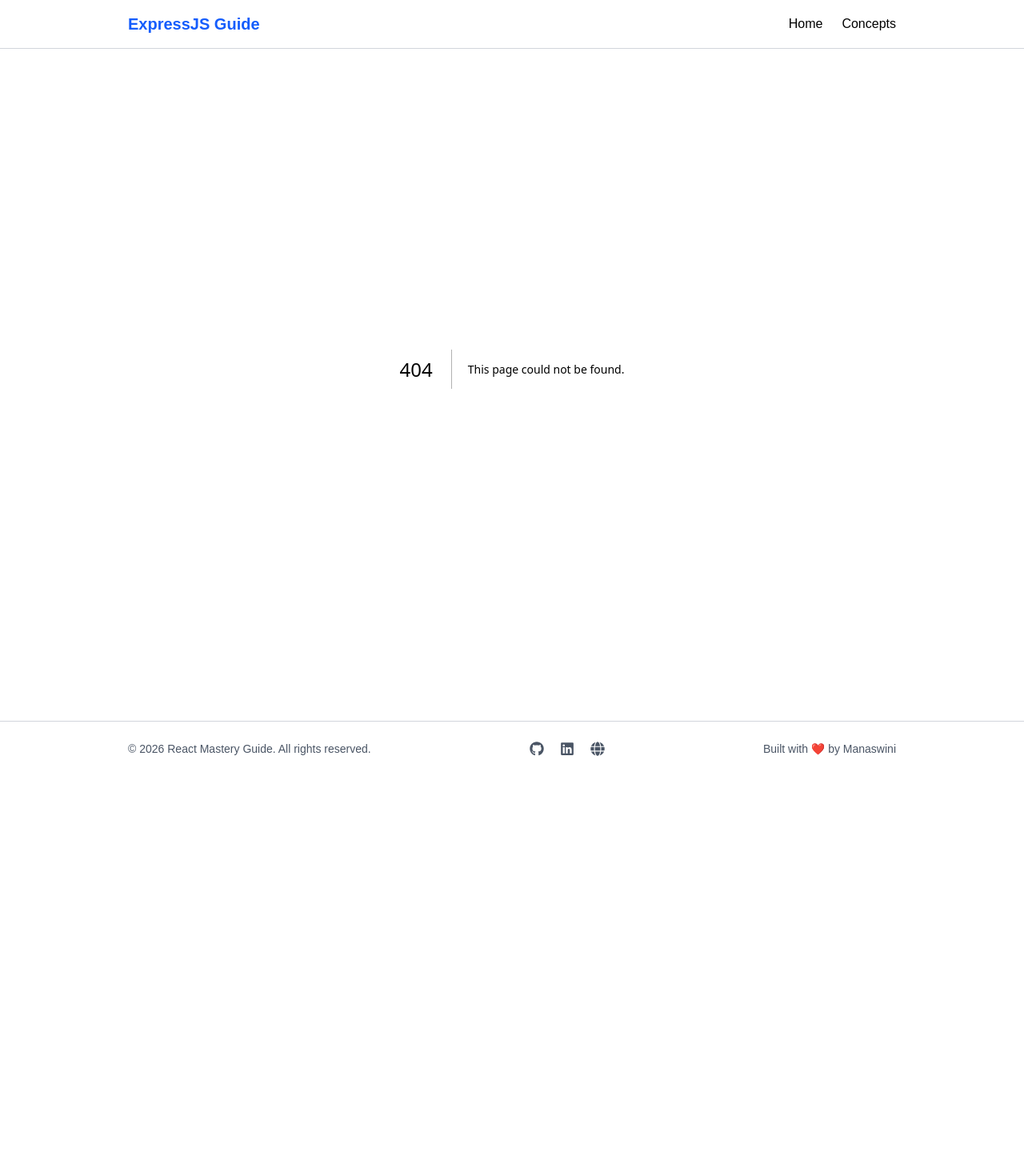
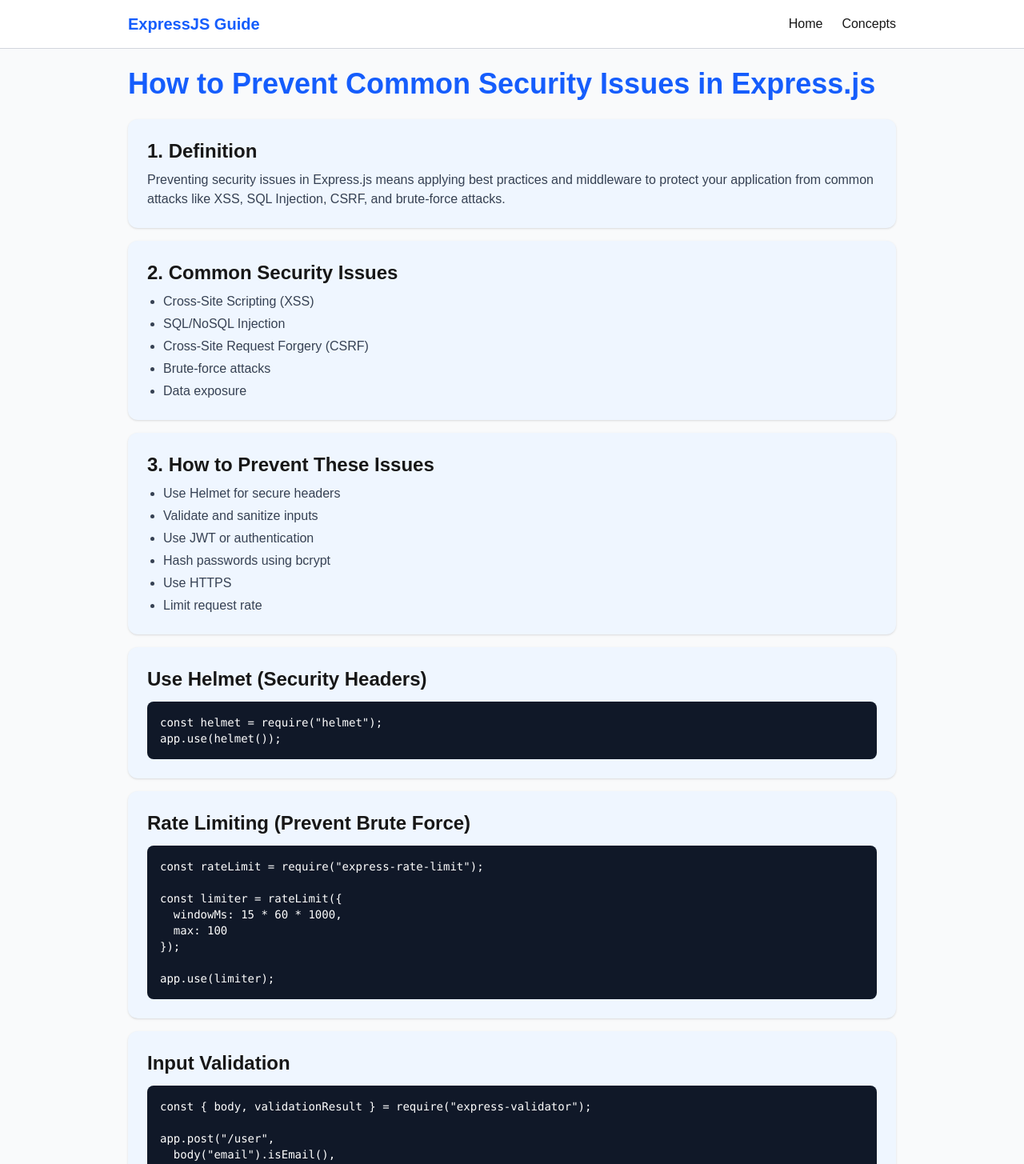
Before and after one commit to Monisasmal/ExpressJS-Concept, a Next.js app: page /concepts/PreventSecurityIssues in a window 1280 px wide. Before the commit this address had no page. Shown: the top 1455 px of the page at 80% size. Before the commit the page ends 970 px from the top, so only its background shows below. Built offline with nearby package versions, Linux system fonts and the light colour scheme.

Commit message:
update concept

```diff
--- /dev/null
+++ b/src/app/concepts/PreventSecurityIssues/page.tsx
@@ -0,0 +1,164 @@
+export default function PreventSecurityIssues() {
+  return (
+    <div className="bg-gray-50 min-h-screen">
+
+      {/* Container */}
+      <div className="w-full max-w-5xl mx-auto px-4 sm:px-6 lg:px-8 py-6">
+
+        {/* Header */}
+        <h1 className="text-2xl sm:text-3xl md:text-4xl font-bold text-blue-600 mb-6">
+          How to Prevent Common Security Issues in Express.js
+        </h1>
+
+        {/* Card Wrapper */}
+        <div className="space-y-4">
+
+          {/* Definition */}
+          <section className="bg-blue-50 shadow-sm rounded-xl p-4 sm:p-6">
+            <h2 className="text-lg sm:text-xl md:text-2xl font-semibold mb-2">
+              1. Definition
+            </h2>
+            <p className="text-sm sm:text-base text-gray-700">
+              Preventing security issues in Express.js means applying best
+              practices and middleware to protect your application from common
+              attacks like XSS, SQL Injection, CSRF, and brute-force attacks.
+            </p>
+          </section>
+
+          {/* Common Issues */}
+          <section className="bg-blue-50 shadow-sm rounded-xl p-4 sm:p-6">
+            <h2 className="text-lg sm:text-xl md:text-2xl font-semibold mb-2">
+              2. Common Security Issues
+            </h2>
+            <ul className="list-disc ml-5 text-sm sm:text-base text-gray-700 space-y-1">
+              <li>Cross-Site Scripting (XSS)</li>
+              <li>SQL/NoSQL Injection</li>
+              <li>Cross-Site Request Forgery (CSRF)</li>
+              <li>Brute-force attacks</li>
+              <li>Data exposure</li>
+            </ul>
+          </section>
+
+          {/* Solutions */}
+          <section className="bg-blue-50 shadow-sm rounded-xl p-4 sm:p-6">
+            <h2 className="text-lg sm:text-xl md:text-2xl font-semibold mb-2">
+              3. How to Prevent These Issues
+            </h2>
+            <ul className="list-disc ml-5 text-sm sm:text-base text-gray-700 space-y-1">
+              <li>Use Helmet for secure headers</li>
+              <li>Validate and sanitize inputs</li>
+              <li>Use JWT or authentication</li>
+              <li>Hash passwords using bcrypt</li>
+              <li>Use HTTPS</li>
+              <li>Limit request rate</li>
+            </ul>
+          </section>
+
+          {/* Code - Helmet */}
+          <section className="bg-blue-50 shadow-sm rounded-xl p-4 sm:p-6">
+            <h2 className="text-lg sm:text-xl md:text-2xl font-semibold mb-3">
+              Use Helmet (Security Headers)
+            </h2>
+
+            <pre className="bg-gray-900 text-white p-3 sm:p-4 rounded-lg overflow-x-auto text-xs sm:text-sm">
+{`const helmet = require("helmet");
+app.use(helmet());`}
+            </pre>
+          </section>
+
+          {/* Code - Rate Limiting */}
+          <section className="bg-blue-50 shadow-sm rounded-xl p-4 sm:p-6">
+            <h2 className="text-lg sm:text-xl md:text-2xl font-semibold mb-3">
+              Rate Limiting (Prevent Brute Force)
+            </h2>
+
+            <pre className="bg-gray-900 text-white p-3 sm:p-4 rounded-lg overflow-x-auto text-xs sm:text-sm">
+{`const rateLimit = require("express-rate-limit");
+
+const limiter = rateLimit({
+  windowMs: 15 * 60 * 1000,
+  max: 100
+});
+
+app.use(limiter);`}
+            </pre>
+          </section>
+
+          {/* Code - Input Validation */}
+          <section className="bg-blue-50 shadow-sm rounded-xl p-4 sm:p-6">
+            <h2 className="text-lg sm:text-xl md:text-2xl font-semibold mb-3">
+              Input Validation
+            </h2>
+
+            <pre className="bg-gray-900 text-white p-3 sm:p-4 rounded-lg overflow-x-auto text-xs sm:text-sm">
+{`const { body, validationResult } = require("express-validator");
+
+app.post("/user",
+  body("email").isEmail(),
+  (req, res) => {
+    const errors = validationResult(req);
+    if (!errors.isEmpty()) {
+      return res.status(400).json(errors);
+    }
+    res.send("Valid Data");
+  }
+);`}
+            </pre>
+          </section>
+
+          {/* Code - Password Hashing */}
+          <section className="bg-blue-50 shadow-sm rounded-xl p-4 sm:p-6">
+            <h2 className="text-lg sm:text-xl md:text-2xl font-semibold mb-3">
+              Password Hashing
+            </h2>
+
+            <pre className="bg-gray-900 text-white p-3 sm:p-4 rounded-lg overflow-x-auto text-xs sm:text-sm">
+{`const bcrypt = require("bcrypt");
+
+const hashedPassword = await bcrypt.hash("password", 10);`}
+            </pre>
+          </section>
+
+          {/* Advantages */}
+          <section className="bg-blue-50 shadow-sm rounded-xl p-4 sm:p-6">
+            <h2 className="text-lg sm:text-xl md:text-2xl font-semibold mb-2">
+              6. Advantages
+            </h2>
+            <ul className="list-disc ml-5 text-sm sm:text-base text-gray-700 space-y-1">
+              <li>Protects user data</li>
+              <li>Prevents common attacks</li>
+              <li>Improves app reliability</li>
+              <li>Builds user trust</li>
+            </ul>
+          </section>
+
+          {/* Disadvantages */}
+          <section className="bg-blue-50 shadow-sm rounded-xl p-4 sm:p-6">
+            <h2 className="text-lg sm:text-xl md:text-2xl font-semibold mb-2">
+              7. Disadvantages
+            </h2>
+            <ul className="list-disc ml-5 text-sm sm:text-base text-gray-700 space-y-1">
+              <li>Requires proper setup</li>
+              <li>May slightly impact performance</li>
+            </ul>
+          </section>
+
+          {/* Interview */}
+          <section className="bg-blue-50 shadow-sm rounded-xl p-4 sm:p-6">
+            <h2 className="text-lg sm:text-xl md:text-2xl font-semibold mb-2">
+              Interview Points
+            </h2>
+            <ul className="list-disc ml-5 text-sm sm:text-base text-gray-900 space-y-1">
+              <li>Use Helmet for headers</li>
+              <li>Validate inputs</li>
+              <li>Hash passwords</li>
+              <li>Use rate limiting</li>
+              <li>Always use HTTPS</li>
+            </ul>
+          </section>
+
+        </div>
+      </div>
+    </div>
+  );
+}
--- a/src/app/concepts/page.tsx
+++ b/src/app/concepts/page.tsx
@@ -27,6 +27,7 @@ const concept = [
      {name: "How to Protect Routes in Express.js?", path:"/concepts/ProtectRoutes"},
      {name: "What is CORS (Cross-Origin Resource Sharing)?", path:"/concepts/WhatIsCORS"},
      {name: "What is Helmet in Express.js?", path:"/concepts/WhatIsHelmet"},
+     {name: "How to Prevent Common Security Issues in Express.js?", path:"/concepts/PreventSecurityIssues"},
 ];
 
 export default function Concepts(){
```
